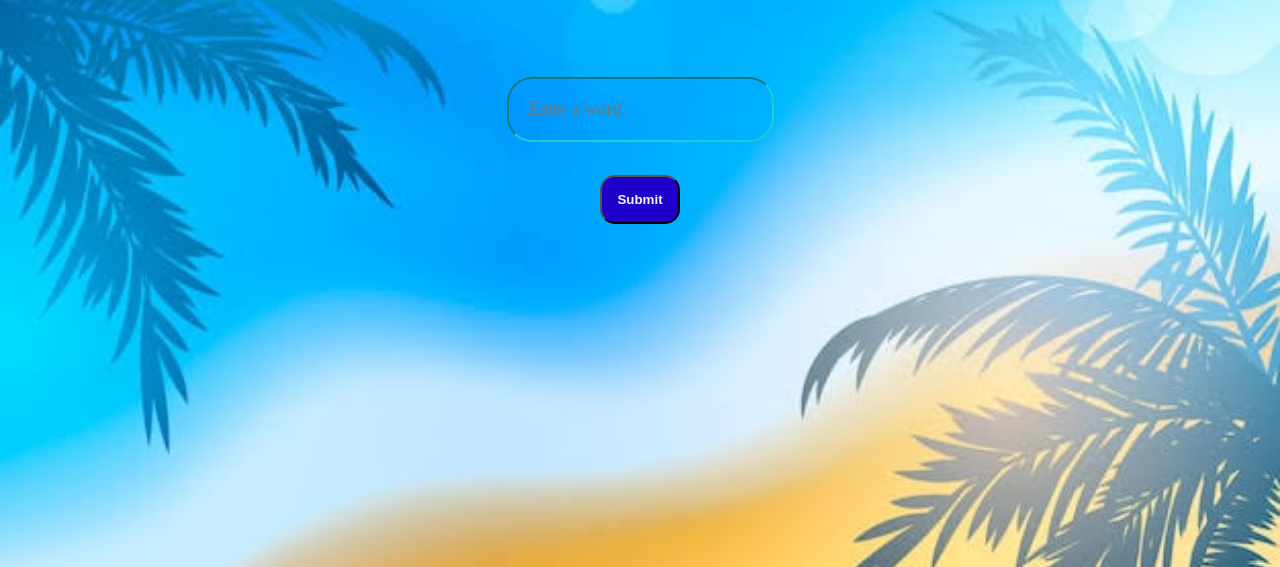
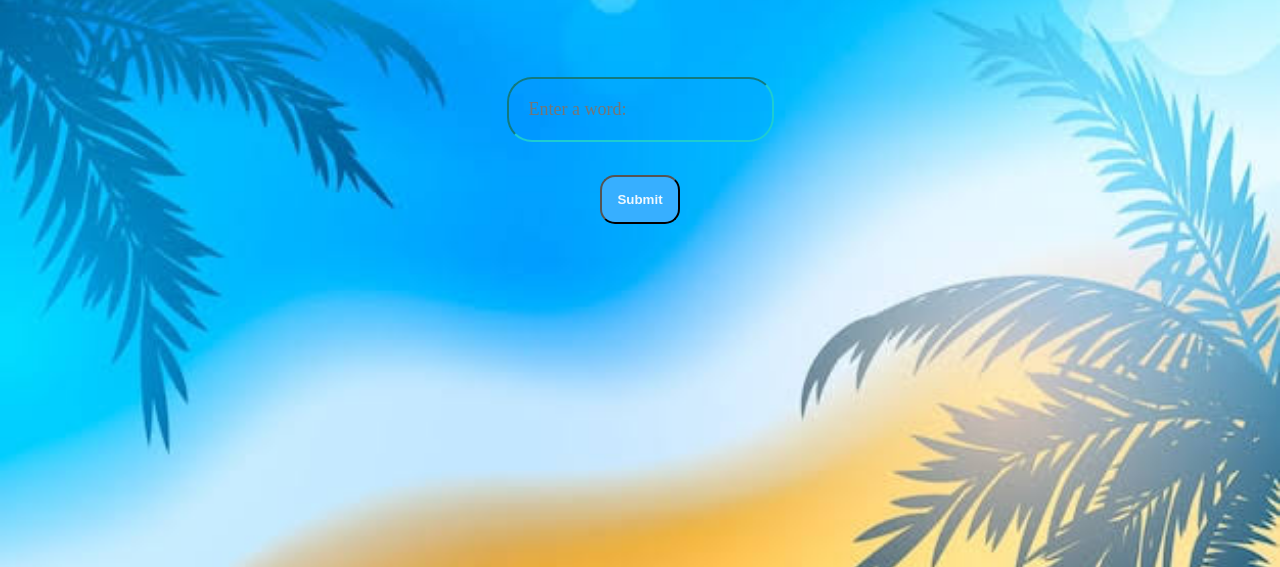
Before and after one commit to Wilson-Nhlanhla-Radebe/Palindrome-Checker, a plain HTML site: page index.html in a window 1280 px wide. Shown: the part 233-800 px from the top of the page. Drawn offline with Linux system fonts and the light colour scheme.

Commit message:
Changed button color

```diff
--- a/styles.css
+++ b/styles.css
@@ -8,11 +8,10 @@ body {
   margin-left: 250px;
   margin-right: 250px;
   background-image: url(Images/background5.jpeg);
-  background-size:cover;
-
+  background-size: cover;
 }
 h1 {
-  font-family:'Franklin Gothic Medium', 'Arial Narrow', Arial, sans-serif;
+  font-family: "Franklin Gothic Medium", "Arial Narrow", Arial, sans-serif;
   font-size: xxx-large;
   font-weight: lighter;
 }
@@ -36,7 +35,7 @@ input {
 button {
   padding: 15px;
   border-radius: 15px;
-  background-color: rgb(30, 0, 202);
+  background-color: rgb(55, 175, 255);
   color: aliceblue;
   font-weight: bolder;
 }
```
